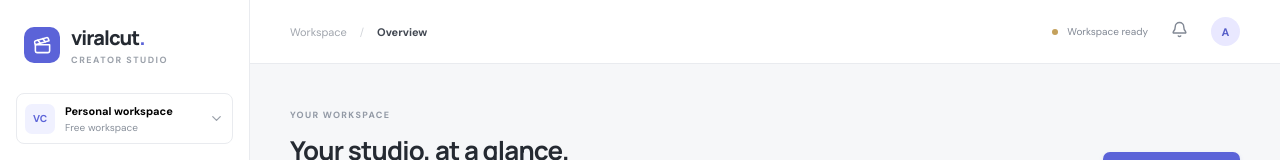
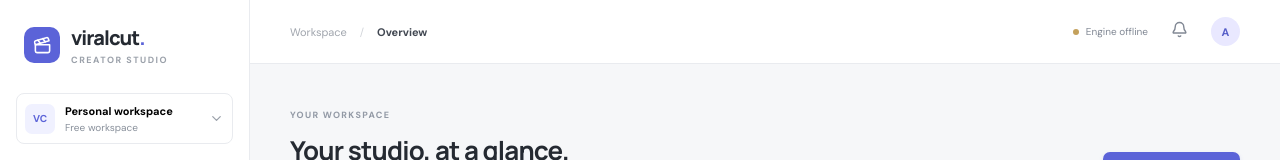
Before and after one commit to yourquirey-gif/viralcut-ai, a Next.js app: page / in a window 1280 px wide. Shown: the top 160 px of the page. Built offline with nearby package versions, Linux system fonts and the light colour scheme; no server answers.

Commit message:
Make header health label reflect local engine readiness

```diff
--- a/app/page.tsx
+++ b/app/page.tsx
@@ -55,7 +55,7 @@ export default function Home() {
    <div className="sidebar-bottom"><div className="engine-box"><div className="engine-head"><i/> <b>Local engine</b><span className={engineReady?"online":"offline"}>{engine?.status!=="ok"?"Offline":engine.tools?.yt_dlp&&engine.tools?.ffmpeg?"Ready":"Needs setup"}</span></div><p>{engine?.status!=="ok"?"Start the local engine to inspect and capture livestreams.":engine.tools?.yt_dlp&&engine.tools?.ffmpeg?"Engine and capture tools are ready.":"Engine is online, but yt-dlp or FFmpeg is missing."}</p><button onClick={()=>notify("Open the engine folder and follow engine/README.md. The service must stay bound to 127.0.0.1.")}>Engine setup <ArrowUpRight size={13}/></button></div><button className="help" onClick={()=>notify("Help centre will be available in the public beta.")}><CircleHelp size={16}/> Help & support</button><div className="account"><div>A</div><span><b>Creator account</b><small>Personal plan</small></span></div></div>
   </aside>
   <section className="main">
-   <header className="topbar"><div className="crumb">Workspace <span>/</span> <b>{page}</b></div><div className="topright"><div className="system"><i/> Workspace ready</div><button className="iconbtn" onClick={()=>notify("You're all caught up.")}><Bell size={17}/></button><div className="user">A</div></div></header>
+   <header className="topbar"><div className="crumb">Workspace <span>/</span> <b>{page}</b></div><div className="topright"><div className="system"><i className={engineReady?"system-ready":""}/>{engineReady?"Engine ready":engine?.status==="ok"?"Dependencies missing":"Engine offline"}</div><button className="iconbtn" onClick={()=>notify("You're all caught up.")}><Bell size={17}/></button><div className="user">A</div></div></header>
    <div className="content">
     <div className="welcome"><div><label>YOUR WORKSPACE</label><h1>{page==="Overview"?"Your studio, at a glance.":page}</h1><p>{page==="Overview"?"Bring a livestream. Leave with moments worth sharing.":"Your "+page.toLowerCase()+" workspace."}</p></div><button className="primary" onClick={()=>setPage("Live clipping")}><Plus size={16}/> New live project</button></div>
     {page==="Overview"&&<>
```
